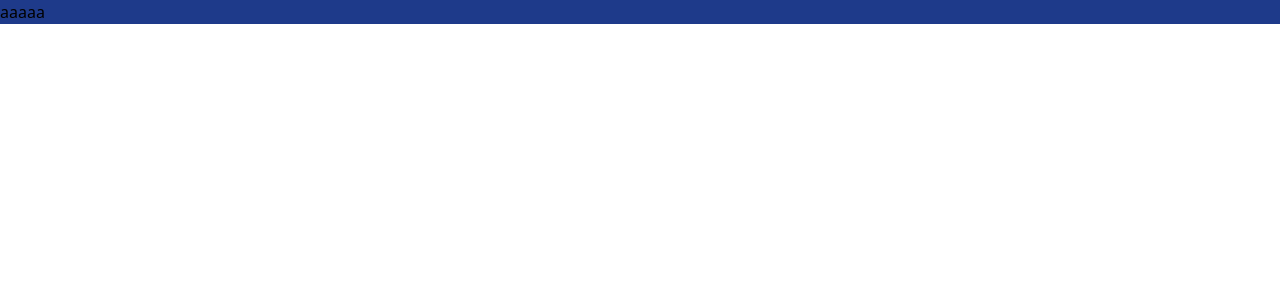
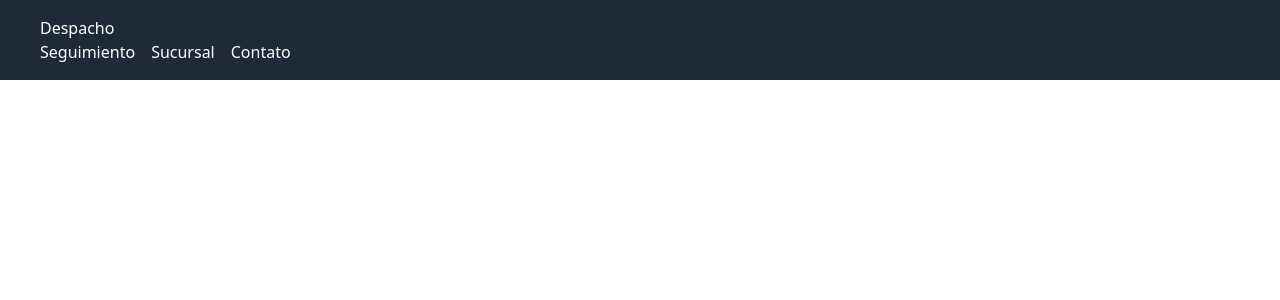
Before and after one commit to tih4r3-chan/Despacho, a React (Vite) app in the folder Despacho/: page / in a window 1280 px wide. Shown: the top 300 px of the page. Built offline with nearby package versions, Linux system fonts and the light colour scheme.

Commit message:
new
trabajando la barra de navegacion

```diff
--- a/Despacho/src/componentes/Navbar.jsx
+++ b/Despacho/src/componentes/Navbar.jsx
@@ -3,9 +3,18 @@ import React from 'react';
 function Navbar() {
   return (
     <>
-    <div className='bg-blue-900'>
-      <h1>aaaaa</h1>
-    </div>
+    <nav className='bg-gray-800 p-4'>
+      <div className='hidden sm:ml-6 sm:block'>
+        <div>
+          <p className='text-white'>Despacho</p>
+        </div>
+        <div className='items-center space-x-4'>
+          <a href="#" className='text-white'>Seguimiento</a>
+          <a href="#" className='text-white'>Sucursal</a>
+          <a href="#" className='text-white'>Contato</a>
+        </div>
+      </div>
+    </nav>
     </>
   );
 }
```
